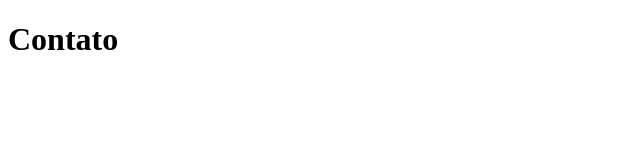
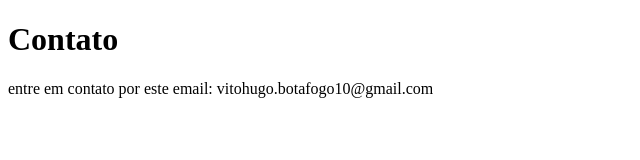
Before and after one commit to vitor-thompson/sistema-de-cadastro, a plain HTML site: page contato.html in a window 1280 px wide. Shown: the whole page, without its empty margins (0-640 px from the left). Drawn offline with Linux system fonts and the light colour scheme.

Commit message:
Adicionando o email para contato

```diff
--- a/contato.html
+++ b/contato.html
@@ -8,5 +8,6 @@
 </head>
 <body>
     <h1>Contato</h1>
+    <p>entre em contato por este email: vitohugo.botafogo10@gmail.com</p>
 </body>
 </html>
```
